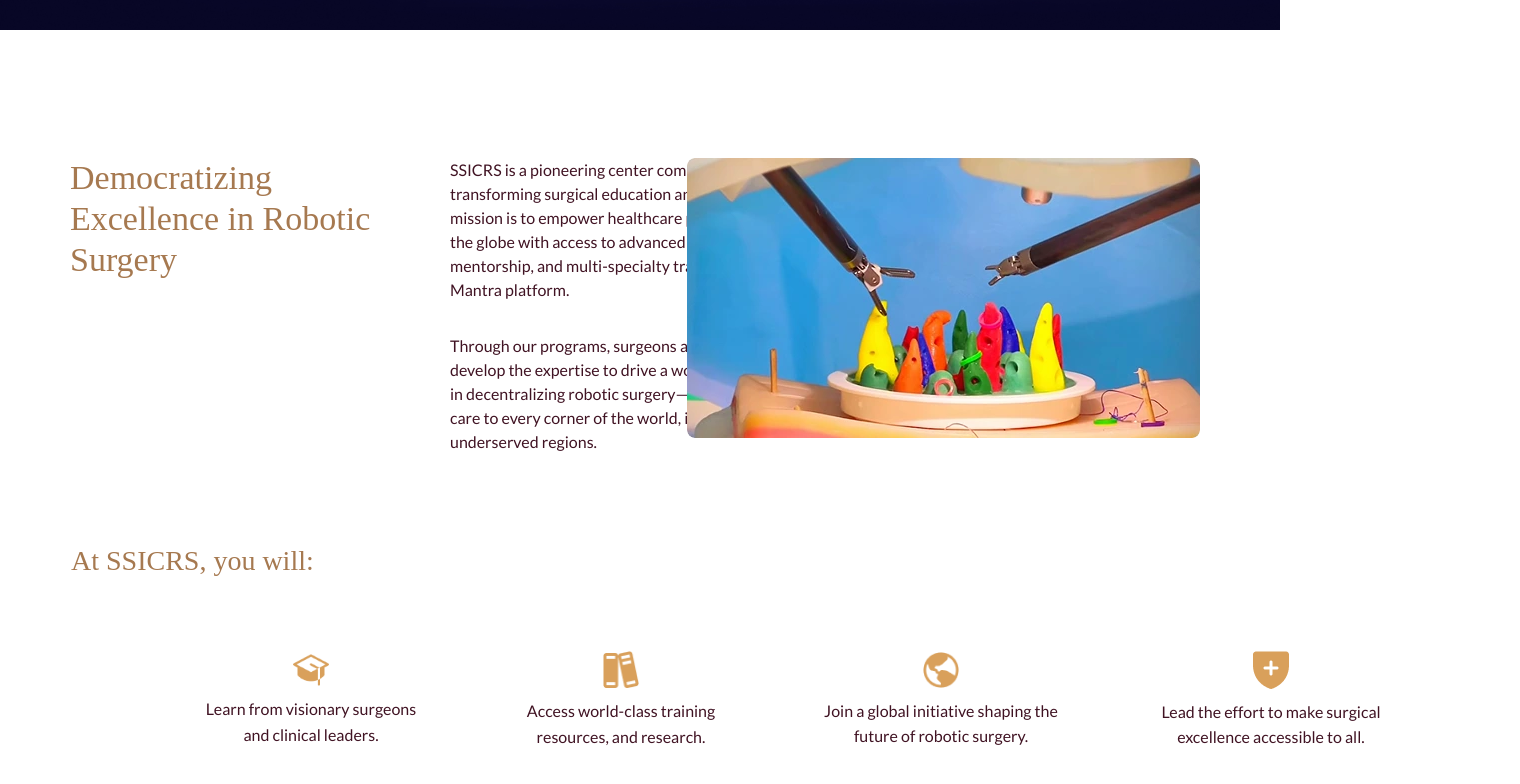
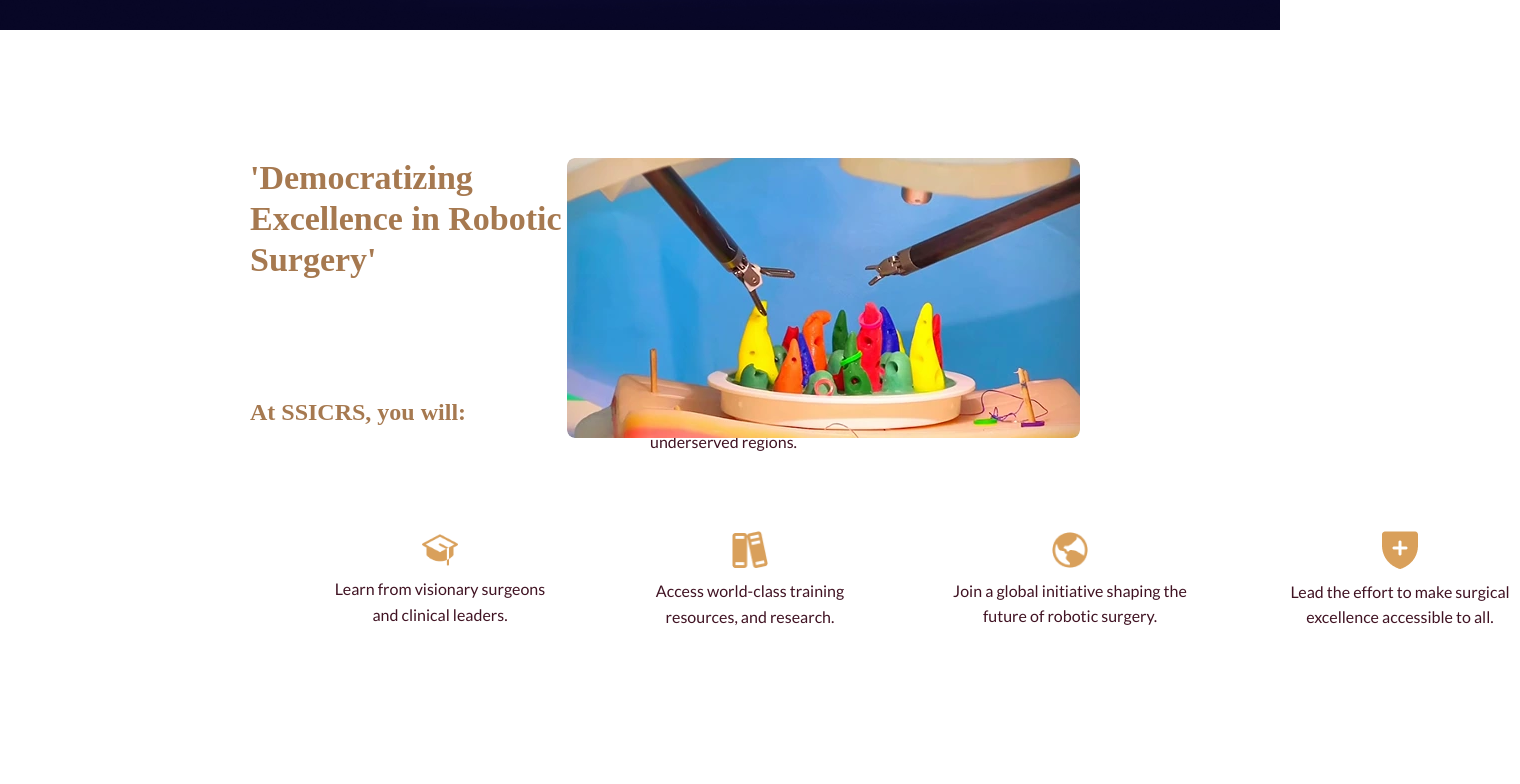
Before and after one commit to puneetshukla041/ssicrs, a Next.js app: page /home in a window 1280 px wide. Shown: the part 770-1554 px from the top of the page, 1520 px wide, since content can reach past the window. Built offline with nearby package versions, Linux system fonts and the light colour scheme.

Commit message:
Update secondsection.tsx

```diff
--- a/components/home/secondsection.tsx
+++ b/components/home/secondsection.tsx
@@ -11,27 +11,27 @@ export default function SecondSection() {
         {/* Heading on the left */}
         <div
           className="absolute top-32"
-          style={{ left: "70px" }}
+          style={{ left: "250px" }}
         >
           <h2
             style={{
               fontFamily: "DM Serif Text, serif",
-              fontWeight: 400,
+              fontWeight: 700,
               fontSize: "34px",
               lineHeight: "1.2",
               color: "#A67950",
             }}
           >
-            Democratizing <br />
+            'Democratizing <br />
             Excellence in Robotic <br />
-            Surgery
+            Surgery'
           </h2>
         </div>
 
         {/* Paragraphs on the right */}
         <div
           className="absolute top-32"
-          style={{ left: "450px", maxWidth: "440px" }}
+          style={{ left: "650px", maxWidth: "440px" }}
         >
           <p
             style={{
@@ -72,23 +72,23 @@ export default function SecondSection() {
         <img
           src="/images/image2.webp"
           alt="Decorative"
-          className="absolute top-32 right-[80px] w-[513px] h-[280px] object-cover rounded-[8px]"
+          className="absolute top-32 right-[200px] w-[513px] h-[280px] object-cover rounded-[8px]"
         />
 
         {/* Section heading */}
         <div
           className="absolute w-full pointer-events-none"
           style={{
-            bottom: "250px",
-            paddingLeft: "71px",
+            bottom: "400px",
+            paddingLeft: "250px",
             paddingRight: "417px",
           }}
         >
           <h3
             style={{
               fontFamily: "DM Serif Text, serif",
-              fontWeight: 400,
-              fontSize: "28px",
+              fontWeight: 550,
+              fontSize: "24px",
               lineHeight: "1.4",
               color: "#A67950",
               margin: 0,
@@ -102,8 +102,8 @@ export default function SecondSection() {
         <div
           className="absolute w-full flex justify-between items-center"
           style={{
-            bottom: "80px",
-            paddingLeft: "201px",
+            bottom: "200px",
+            paddingLeft: "330px",
             paddingRight: "417px",
             gap: "90px",
           }}
```
